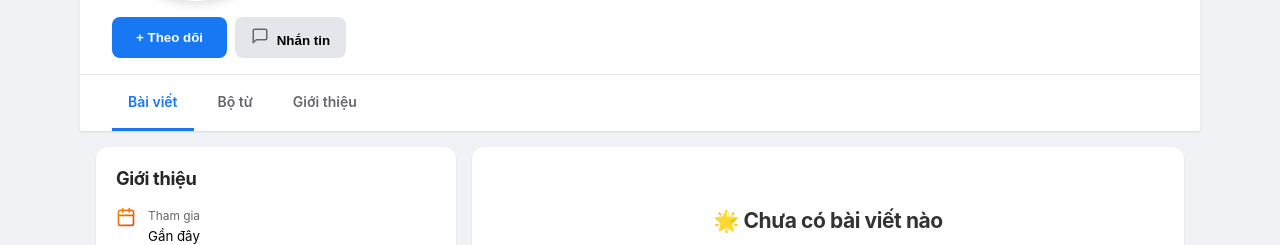
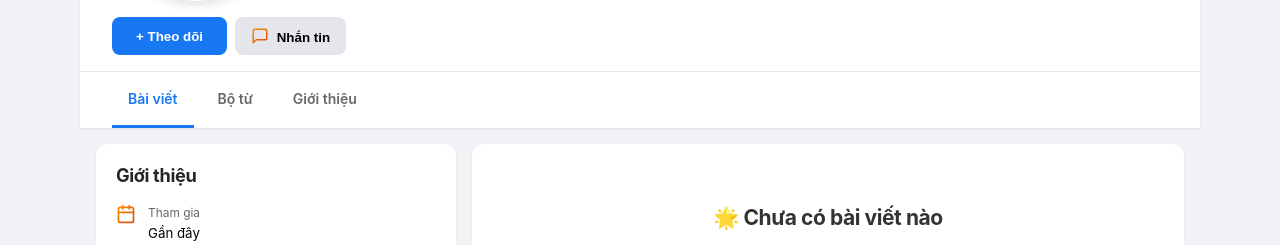
Before and after one commit to gouenji92/VocabApp, a FastAPI app: template app/templates/user_profile.html in a window 1280 px wide. Shown: the part 500-745 px from the top of the page. Run offline with FastAPI, Linux system fonts and the light colour scheme; the template is opened without the code that fills it, so the values that code supplies are empty.

Commit message:
Iconify dynamic actions: like/comment/share/bookmark + profile parity; JS class toggling; menu icons

```diff
--- a/app/static/feed.js
+++ b/app/static/feed.js
@@ -191,20 +191,32 @@ async function toggleLike(setId, button) {
       const data = await response.json();
       button.classList.toggle('liked');
 
-      // Update icon
-      const icon = button.querySelector('.icon-svg');
-      const iconPath = icon.src;
-      if (data.liked) {
-        icon.src = iconPath.replace('icon_heart.svg', 'icon_heart_filled.svg');
-      } else {
-        icon.src = iconPath.replace('icon_heart_filled.svg', 'icon_heart.svg');
+      // Update icon (iconify classes)
+      const icon = button.querySelector('.iconify') || button.querySelector('.icon-svg');
+      if (icon) {
+        if (data.liked) {
+          icon.classList.remove('icon-heart');
+          icon.classList.add('icon-heart-filled');
+          // Fallback if using <img>
+          if (icon.tagName === 'IMG') {
+            icon.src = icon.src.replace('icon_heart.svg', 'icon_heart_filled.svg');
+          }
+        } else {
+          icon.classList.remove('icon-heart-filled');
+          icon.classList.add('icon-heart');
+          if (icon.tagName === 'IMG') {
+            icon.src = icon.src.replace('icon_heart_filled.svg', 'icon_heart.svg');
+          }
+        }
       }
 
       updateLikeCount(setId, data.likes_count);
 
       // Animate
-      icon.style.transform = 'scale(1.3)';
-      setTimeout(() => icon.style.transform = 'scale(1)', 300);
+      if (icon) {
+        icon.style.transform = 'scale(1.3)';
+        setTimeout(() => icon.style.transform = 'scale(1)', 300);
+      }
     }
   } catch (error) {
     console.error('Error toggling like:', error);
@@ -217,7 +229,7 @@ function updateLikeCount(setId, count) {
 
   const stats = card.querySelector('.post-stats .stat-item');
   if (stats) {
-    stats.innerHTML = count > 0 ? `❤️ ${count}` : '';
+    stats.innerHTML = count > 0 ? `<span class="iconify icon-heart icon-16 icon-gradient-accent" style="margin-right:4px;opacity:.85;"></span>${count}` : '';
   }
 }
 
@@ -233,20 +245,31 @@ async function toggleBookmark(setId, button) {
       const data = await response.json();
       button.classList.toggle('saved');
 
-      // Update icon
-      const icon = button.querySelector('.icon-svg');
-      const iconPath = icon.src;
+      // Update icon (iconify classes)
+      const icon = button.querySelector('.iconify') || button.querySelector('.icon-svg');
       if (data.saved) {
-        icon.src = iconPath.replace('icon_bookmark.svg', 'icon_bookmark_filled.svg');
+        if (icon) {
+          icon.classList.remove('icon-bookmark');
+          icon.classList.add('icon-bookmark-filled');
+          if (icon.tagName === 'IMG') {
+            icon.src = icon.src.replace('icon_bookmark.svg', 'icon_bookmark_filled.svg');
+          }
+          icon.style.transform = 'scale(1.2) rotate(10deg)';
+          setTimeout(() => icon.style.transform = 'scale(1) rotate(0)', 300);
+        }
         window.toast.show('Đã lưu bộ từ', 'success');
       } else {
-        icon.src = iconPath.replace('icon_bookmark_filled.svg', 'icon_bookmark.svg');
+        if (icon) {
+          icon.classList.remove('icon-bookmark-filled');
+          icon.classList.add('icon-bookmark');
+          if (icon.tagName === 'IMG') {
+            icon.src = icon.src.replace('icon_bookmark_filled.svg', 'icon_bookmark.svg');
+          }
+          icon.style.transform = 'scale(1.2) rotate(10deg)';
+          setTimeout(() => icon.style.transform = 'scale(1) rotate(0)', 300);
+        }
         window.toast.show('Đã bỏ lưu', 'info');
       }
-
-      // Animate
-      icon.style.transform = 'scale(1.2) rotate(10deg)';
-      setTimeout(() => icon.style.transform = 'scale(1) rotate(0)', 300);
     }
   } catch (error) {
     console.error('Error toggling bookmark:', error);
@@ -290,15 +313,15 @@ function renderComment(comment, setId) {
   const menuHTML = isOwner ? `
     <div style="position: relative; margin-left: auto;">
       <button class="comment-menu" onclick="toggleCommentMenu(event, '${comment.id}')">
-        <img src="/static/icon_more.svg" alt="Menu" style="width: 16px; height: 16px;">
+        <span class="iconify icon-more icon-16 icon-gradient-accent"></span>
       </button>
       <div class="menu-dropdown" id="comment-menu-${comment.id}">
         <button class="menu-item" onclick="editComment('${comment.id}', event)">
-          <img src="/static/icon_edit.svg" alt="Edit">
+          <span class="iconify icon-edit icon-18 icon-gradient-accent"></span>
           <span>Chỉnh sửa</span>
         </button>
         <button class="menu-item danger" onclick="deleteComment('${comment.id}', event)">
-          <img src="/static/icon_delete.svg" alt="Delete">
+          <span class="iconify icon-delete icon-18 icon-gradient-accent"></span>
           <span>Xóa</span>
         </button>
       </div>
@@ -343,15 +366,15 @@ function renderReply(reply) {
   const menuHTML = isOwner ? `
     <div style="position: relative; margin-left: auto;">
       <button class="comment-menu" onclick="toggleReplyMenu(event, '${reply.id}')">
-        <img src="/static/icon_more.svg" alt="Menu" style="width: 14px; height: 14px;">
+        <span class="iconify icon-more icon-14 icon-gradient-accent"></span>
       </button>
       <div class="menu-dropdown" id="reply-menu-${reply.id}">
         <button class="menu-item" onclick="editReply('${reply.id}', event)">
-          <img src="/static/icon_edit.svg" alt="Edit">
+          <span class="iconify icon-edit icon-18 icon-gradient-accent"></span>
           <span>Chỉnh sửa</span>
         </button>
         <button class="menu-item danger" onclick="deleteReply('${reply.id}', event)">
-          <img src="/static/icon_delete.svg" alt="Delete">
+          <span class="iconify icon-delete icon-18 icon-gradient-accent"></span>
           <span>Xóa</span>
         </button>
       </div>
--- a/app/templates/user_profile.html
+++ b/app/templates/user_profile.html
@@ -703,7 +703,7 @@
                     <span class="follow-text">{% if is_following %}✓ Đang theo dõi{% else %}+ Theo dõi{% endif %}</span>
                 </button>
                 <button class="btn-message" onclick="alert('Tính năng nhắn tin đang phát triển')">
-                    <img src="/static/icon_message.svg" alt="" style="width: 18px; height: 18px; margin-right: 4px;">
+                    <span class="iconify icon-message icon-18 icon-gradient-accent" style="margin-right:4px;"></span>
                     Nhắn tin
                 </button>
                 {% endif %}
@@ -843,7 +843,7 @@
 
                     {% if post.likes_count > 0 or post.comments_count > 0 or post.shares_count > 0 %}
                     <div class="post-stats" style="padding:8px 16px; display:flex; justify-content:space-between; color:#65676b; font-size:0.9em; border-top:1px solid #e4e6eb;">
-                        <span class="stat-item">{% if post.likes_count > 0 %}<img src="/static/icon_heart.svg" alt="" style="width:16px;height:16px;vertical-align:-3px;margin-right:4px;opacity:.85;">{{ post.likes_count }}{% endif %}</span>
+                        <span class="stat-item">{% if post.likes_count > 0 %}<span class="iconify icon-heart icon-16 icon-gradient-accent" style="margin-right:4px;opacity:.85;"></span>{{ post.likes_count }}{% endif %}</span>
                         <span>
                             {% if post.comments_count > 0 %}{{ post.comments_count }} bình luận{% endif %}
                             {% if post.shares_count > 0 %}{% if post.comments_count > 0 %} · {% endif %}{{ post.shares_count }} lượt chia sẻ{% endif %}
@@ -872,9 +872,9 @@
                     <div class="post-actions">
                         <button class="action-btn like-btn {% if post.is_liked %}liked{% endif %}" onclick="toggleLikeProfilePost('{{ post.id }}', this)" title="Thích bài viết">
                             {% if post.is_liked %}
-                            <img src="/static/icon_heart_filled.svg" alt="Like" style="width: 20px; height: 20px;" class="icon-like icon-svg">
+                            <span class="iconify icon-heart-filled icon-20 icon-gradient-accent"></span>
                             {% else %}
-                            <img src="/static/icon_heart.svg" alt="Like" style="width: 20px; height: 20px;" class="icon-like icon-svg">
+                            <span class="iconify icon-heart icon-20 icon-gradient-accent"></span>
                             {% endif %}
                             <span>Thích</span>
                         </button>
@@ -884,15 +884,15 @@
                         </button>
                         {% if post.attached_set %}
                         <button class="action-btn share-btn" onclick="shareSet('{{ post.attached_set.id }}', '{{ post.attached_set.name }}')" title="Chia sẻ bộ từ" style="flex:1;">
-                            <img src="/static/icon_share.svg" alt="Share" style="width: 20px; height: 20px;">
+                            <span class="iconify icon-share icon-20 icon-gradient-accent"></span>
                             <span>Chia sẻ</span>
                         </button>
                         {% endif %}
                         <button class="action-btn bookmark-btn {% if post.is_bookmarked %}saved{% endif %}" onclick="toggleBookmarkProfilePost('{{ post.id }}', this)" title="Lưu bài viết">
                             {% if post.is_bookmarked %}
-                            <img src="/static/icon_bookmark_filled.svg" alt="Bookmark" style="width: 20px; height: 20px;" class="icon-bookmark icon-svg">
+                            <span class="iconify icon-bookmark-filled icon-20 icon-gradient-accent"></span>
                             {% else %}
-                            <img src="/static/icon_bookmark.svg" alt="Bookmark" style="width: 20px; height: 20px;" class="icon-bookmark icon-svg">
+                            <span class="iconify icon-bookmark icon-20 icon-gradient-accent"></span>
                             {% endif %}
                             <span>Lưu</span>
                         </button>
```
Also changed, not shown: app/templates/feed.html (+6 -6 lines).
